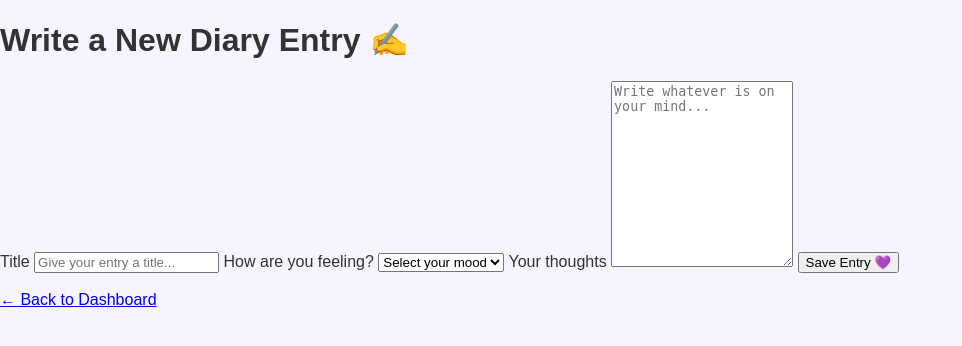
After one commit to mishthi-30/VibeDiary, a Flask app: page /create-entry in a window 1280 px wide. The commit adds this page. Shown: the top 346 px of the page, without its empty margins (0-962 px from the left). Run offline with Flask 3, Linux system fonts and the light colour scheme; the visitor is signed in with stand-in values (Sample User, id 1).

Commit message:
creating diary entry

```diff
--- a/app.py
+++ b/app.py
@@ -1,44 +1,58 @@
 from flask import Flask, render_template, request, redirect, url_for, session
-import sqlite3
+from flask_sqlalchemy import SQLAlchemy
 from werkzeug.security import generate_password_hash, check_password_hash
+import os
 
 app = Flask(__name__)
+
+# Secret key for sessions
 app.secret_key = "vibediary-secret-key"
 
-DATABASE = "vibediary.db"
+# SQLite database configuration
+app.config["SQLALCHEMY_DATABASE_URI"] = "sqlite:///vibediary.db"
+app.config["SQLALCHEMY_TRACK_MODIFICATIONS"] = False
+
+db = SQLAlchemy(app)
 
 
-# ---------------- DATABASE ----------------
+# =========================
+# User Model
+# =========================
 
-def get_db_connection():
-    conn = sqlite3.connect(DATABASE)
-    conn.row_factory = sqlite3.Row
-    return conn
+class User(db.Model):
+    id = db.Column(db.Integer, primary_key=True)
+    username = db.Column(db.String(100), unique=True, nullable=False)
+    password = db.Column(db.String(200), nullable=False)
 
 
-def init_db():
-    conn = get_db_connection()
+class DiaryEntry(db.Model):
+    id = db.Column(db.Integer, primary_key=True)
+    username = db.Column(db.String(100), nullable=False)
+    title = db.Column(db.String(200), nullable=False)
+    content = db.Column(db.Text, nullable=False)
+    mood = db.Column(db.String(50), nullable=False)
+    created_at = db.Column(db.DateTime, server_default=db.func.now())
 
-    conn.execute("""
-        CREATE TABLE IF NOT EXISTS users (
-            id INTEGER PRIMARY KEY AUTOINCREMENT,
-            username TEXT UNIQUE NOT NULL,
-            password TEXT NOT NULL
-        )
-    """)
+# =========================
+# Create Database
+# =========================
 
-    conn.commit()
-    conn.close()
+with app.app_context():
+    db.create_all()
 
 
-# ---------------- HOME PAGE ----------------
+# =========================
+# Home Page
+# =========================
 
 @app.route("/")
 def home():
     return render_template("index.html")
 
 
-# ---------------- CREATE ACCOUNT ----------------
+# =========================
+# Register
+# =========================
 
 @app.route("/register", methods=["GET", "POST"])
 def register():
@@ -48,26 +62,22 @@ def register():
         username = request.form.get("username")
         password = request.form.get("password")
 
-        if not username or not password:
-            return "Username and password are required."
+        # Check if username already exists
+        existing_user = User.query.filter_by(username=username).first()
 
+        if existing_user:
+            return "Username already exists. Please choose another."
+
+        # Hash password before storing it
         hashed_password = generate_password_hash(password)
 
-        conn = get_db_connection()
+        new_user = User(
+            username=username,
+            password=hashed_password
+        )
 
-        try:
-            conn.execute(
-                "INSERT INTO users (username, password) VALUES (?, ?)",
-                (username, hashed_password)
-            )
-
-            conn.commit()
-
-        except sqlite3.IntegrityError:
-            conn.close()
-            return "Username already exists. Please choose another username."
-
-        conn.close()
+        db.session.add(new_user)
+        db.session.commit()
 
         session["username"] = username
 
@@ -76,7 +86,9 @@ def register():
     return render_template("register.html")
 
 
-# ---------------- LOGIN ----------------
+# =========================
+# Login
+# =========================
 
 @app.route("/login", methods=["GET", "POST"])
 def login():
@@ -86,16 +98,9 @@ def login():
         username = request.form.get("username")
         password = request.form.get("password")
 
-        conn = get_db_connection()
+        user = User.query.filter_by(username=username).first()
 
-        user = conn.execute(
-            "SELECT * FROM users WHERE username = ?",
-            (username,)
-        ).fetchone()
-
-        conn.close()
-
-        if user and check_password_hash(user["password"], password):
+        if user and check_password_hash(user.password, password):
 
             session["username"] = username
 
@@ -103,11 +108,12 @@ def login():
 
         return "Invalid username or password."
 
-
     return render_template("login.html")
 
 
-# ---------------- DASHBOARD ----------------
+# =========================
+# Dashboard
+# =========================
 
 @app.route("/dashboard")
 def dashboard():
@@ -120,8 +126,42 @@ def dashboard():
         username=session["username"]
     )
 
+# =========================
+# Create Diary Entry
+# =========================
 
-# ---------------- LOGOUT ----------------
+@app.route("/create-entry", methods=["GET", "POST"])
+def create_entry():
+
+    if "username" not in session:
+        return redirect(url_for("login"))
+
+    if request.method == "POST":
+
+        title = request.form.get("title")
+        content = request.form.get("content")
+        mood = request.form.get("mood")
+
+        if not title or not content or not mood:
+            return "Please fill in all fields."
+
+        new_entry = DiaryEntry(
+            username=session["username"],
+            title=title,
+            content=content,
+            mood=mood
+        )
+
+        db.session.add(new_entry)
+        db.session.commit()
+
+        return redirect(url_for("dashboard"))
+
+    return render_template("create_entry.html")
+
+# =========================
+# Logout
+# =========================
 
 @app.route("/logout")
 def logout():
@@ -131,10 +171,9 @@ def logout():
     return redirect(url_for("home"))
 
 
-# ---------------- START APPLICATION ----------------
+# =========================
+# Run Application
+# =========================
 
 if __name__ == "__main__":
-
-    init_db()
-
     app.run(debug=True)
--- /dev/null
+++ b/templates/create_entry.html
@@ -0,0 +1,69 @@
+<!DOCTYPE html>
+<html lang="en">
+
+<head>
+    <meta charset="UTF-8">
+    <meta name="viewport" content="width=device-width, initial-scale=1.0">
+
+    <title>New Entry | VibeDiary</title>
+
+    <link rel="stylesheet" href="{{ url_for('static', filename='css/style.css') }}">
+</head>
+
+<body>
+
+    <div class="diary-container">
+
+        <h1>Write a New Diary Entry ✍️</h1>
+
+        <form method="POST">
+
+            <label for="title">Title</label>
+            <input
+                type="text"
+                id="title"
+                name="title"
+                placeholder="Give your entry a title..."
+                required
+            >
+
+            <label for="mood">How are you feeling?</label>
+
+            <select id="mood" name="mood" required>
+                <option value="">Select your mood</option>
+                <option value="Happy">😊 Happy</option>
+                <option value="Calm">😌 Calm</option>
+                <option value="Excited">🤩 Excited</option>
+                <option value="Sad">😔 Sad</option>
+                <option value="Angry">😡 Angry</option>
+                <option value="Anxious">😟 Anxious</option>
+                <option value="Loved">❤️ Loved</option>
+            </select>
+
+            <label for="content">Your thoughts</label>
+
+            <textarea
+                id="content"
+                name="content"
+                rows="12"
+                placeholder="Write whatever is on your mind..."
+                required
+            ></textarea>
+
+            <button type="submit">
+                Save Entry 💜
+            </button>
+
+        </form>
+
+        <br>
+
+        <a href="{{ url_for('dashboard') }}">
+            ← Back to Dashboard
+        </a>
+
+    </div>
+
+</body>
+
+</html>
--- a/templates/dashboard.html
+++ b/templates/dashboard.html
@@ -12,6 +12,10 @@
     <h1>Welcome, {{ username }}! 🌸</h1>
 
     <p>This is your VibeDiary dashboard.</p>
+
+    <a href="{{ url_for('create_entry') }}">
+    <button type="button">✍️ Write New Entry</button>
+    </a>
 
     <div class="dashboard-cards">
 
```
